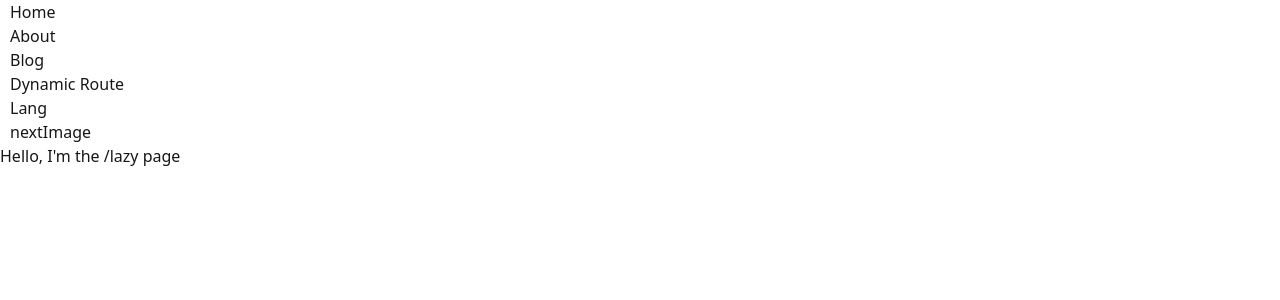
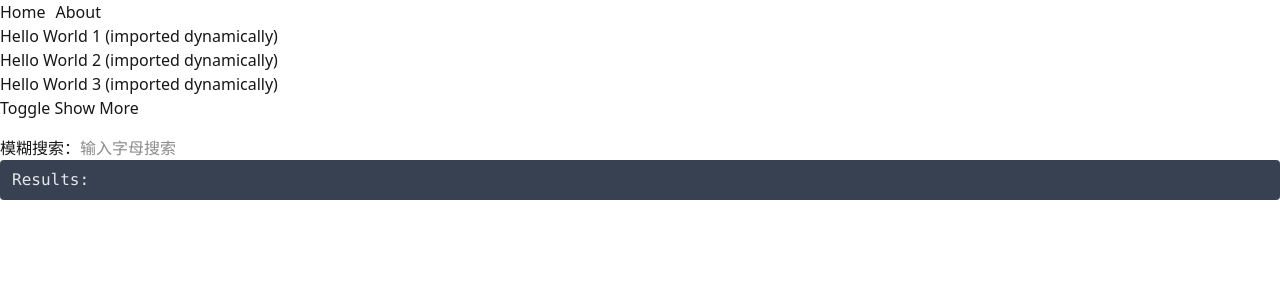
Before and after one commit to xueji-dao/xueji, a Next.js app in the folder apps/demo/: page /lazy in a window 1280 px wide. Shown: the top 300 px of the page. Built offline with nearby package versions, Linux system fonts and the light colour scheme; no server answers; a web font is replaced by a local one; what @mui/material-nextjs would draw is missing.

Commit message:
chore(demo): lazy load

```diff
--- a/apps/demo/package.json
+++ b/apps/demo/package.json
@@ -9,6 +9,7 @@
     "@heroicons/react": "^2.2.0",
     "@next/mdx": "^15.3.4",
     "date-fns": "^4.1.0",
+    "fuse.js": "^7.1.0",
     "next": "~15.2.4",
     "react": "19.0.0",
     "react-dom": "19.0.0",
--- /dev/null
+++ b/apps/demo/src/app/lazy/_components/Header.tsx
@@ -0,0 +1,15 @@
+import Link from 'next/link'
+
+export default function Header() {
+  return (
+    <div>
+      <Link href="/" style={{ marginRight: 10 }}>
+        Home
+      </Link>
+
+      <Link href="/about" style={{ marginRight: 10 }}>
+        About
+      </Link>
+    </div>
+  )
+}
--- /dev/null
+++ b/apps/demo/src/app/lazy/_components/hello1.tsx
@@ -0,0 +1,3 @@
+export default function Hello1() {
+  return <p>Hello World 1 (imported dynamically) </p>
+}
--- /dev/null
+++ b/apps/demo/src/app/lazy/_components/hello2.tsx
@@ -0,0 +1,3 @@
+export default function Hello2() {
+  return <p>Hello World 2 (imported dynamically) </p>
+}
--- /dev/null
+++ b/apps/demo/src/app/lazy/_components/hello3.tsx
@@ -0,0 +1,3 @@
+export default function Hello3() {
+  return <p>Hello World 3 (imported dynamically) </p>
+}
--- /dev/null
+++ b/apps/demo/src/app/lazy/_components/hello4.tsx
@@ -0,0 +1,3 @@
+export default function Hello4() {
+  return <p>Hello World 4 (imported dynamically) </p>
+}
--- /dev/null
+++ b/apps/demo/src/app/lazy/_components/hello5.tsx
@@ -0,0 +1,3 @@
+export default function Hello5() {
+  return <p>Hello World 5 (imported dynamically) </p>
+}
--- /dev/null
+++ b/apps/demo/src/app/lazy/page.tsx
@@ -0,0 +1,72 @@
+'use client'
+
+import { useState } from 'react'
+import dynamic from 'next/dynamic'
+
+import Header from './_components/Header'
+
+const DynamicComponent1 = dynamic(() => import('./_components/hello1'))
+
+const DynamicComponent2WithCustomLoading = dynamic(() => import('./_components/hello2'), {
+  loading: () => <p>Loading caused by client page transition ...</p>,
+})
+
+const DynamicComponent3WithNoSSR = dynamic(() => import('./_components/hello3'), {
+  loading: () => <p>Loading ...</p>,
+  ssr: false,
+})
+
+const DynamicComponent4 = dynamic(() => import('./_components/hello4'))
+
+const DynamicComponent5 = dynamic(() => import('./_components/hello5'))
+
+// Importing Named Exports
+// const ClientComponent = dynamic(() => import('../components/ClientComponent').then((mod) => mod.Hello))
+
+const names = ['Tim', 'Joe', 'Bel', 'Max', 'Lee']
+
+export default function IndexPage() {
+  const [showMore, setShowMore] = useState(false)
+  const [falsyField] = useState(false)
+  const [results, setResults] = useState()
+
+  return (
+    <div>
+      <Header />
+
+      {/* Load immediately, but in a separate bundle */}
+      <DynamicComponent1 />
+
+      {/* Show a progress indicator while loading */}
+      <DynamicComponent2WithCustomLoading />
+
+      {/* Load only on the client side */}
+      <DynamicComponent3WithNoSSR />
+
+      {/* This component will never be loaded */}
+      {falsyField && <DynamicComponent4 />}
+
+      {/* Load on demand */}
+      {showMore && <DynamicComponent5 />}
+      <button onClick={() => setShowMore(!showMore)}>Toggle Show More</button>
+
+      {/* Load library on demand */}
+      <div style={{ marginTop: '1rem' }}>
+        <span>模糊搜索：</span>
+        <input
+          type="text"
+          placeholder="输入字母搜索"
+          onChange={async (e) => {
+            const { value } = e.currentTarget
+            // Dynamically load fuse.js
+            const Fuse = (await import('fuse.js')).default
+            const fuse = new Fuse(names)
+
+            setResults(fuse.search(value))
+          }}
+        />
+        <pre>Results: {JSON.stringify(results, null, 2)}</pre>
+      </div>
+    </div>
+  )
+}
```
Also changed, not shown: 1 other file (tests, documents, lock files or other folders).
